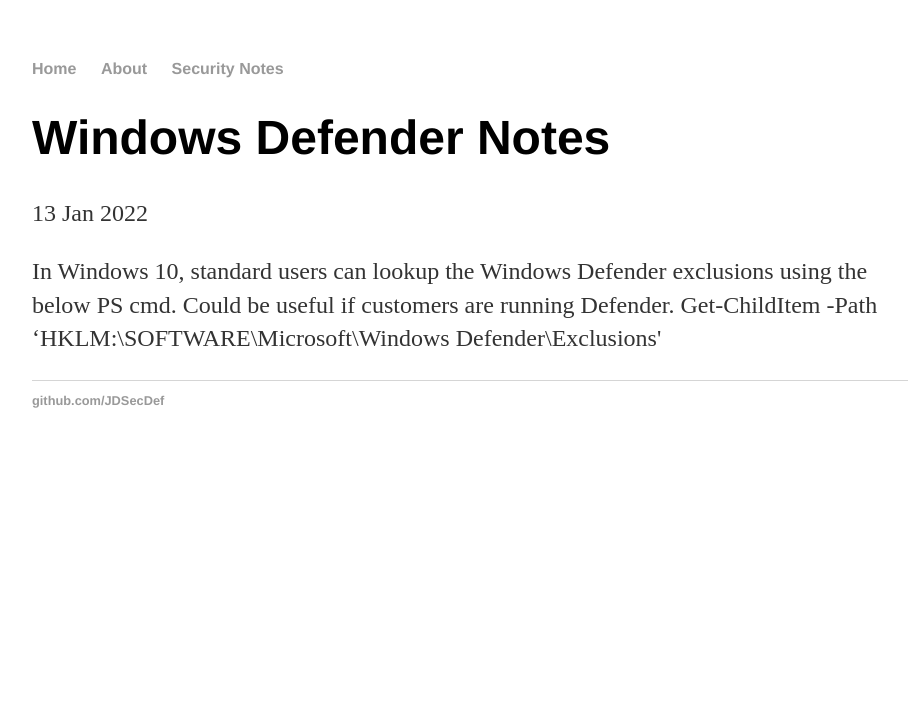
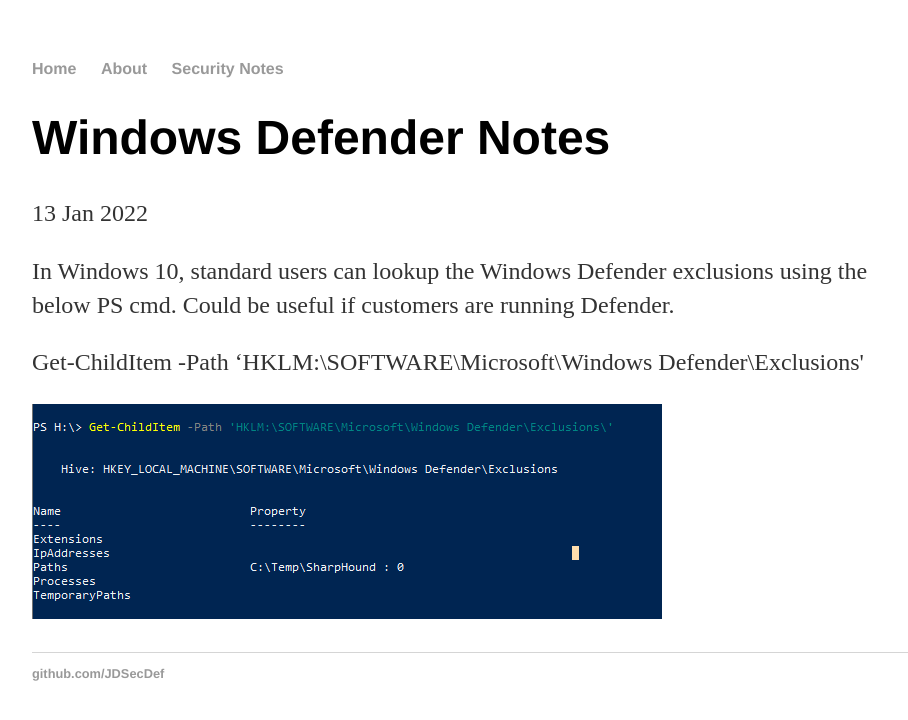
Before and after one commit to JDSecDef/JDSecDef.github.io, a Jekyll site: the page built from _posts/2022-01-30-First-Notes.md, in a window 1280 px wide. Shown: the top 720 px of the page, without its empty margins (160-1068 px from the left). Built offline with Jekyll 4.4.1, drawn with Linux system fonts in a browser that asks for light colours; Markdown is read by kramdown in place of the engine named in the settings.

Commit message:
Updates to blog and adding image.

```diff
--- a/_posts/2022-01-30-First-Notes.md
+++ b/_posts/2022-01-30-First-Notes.md
@@ -5,4 +5,7 @@
 ---
 
 In Windows 10, standard users can lookup the Windows Defender exclusions using the below PS cmd. Could be useful if customers are running Defender.
+
 Get-ChildItem -Path 'HKLM:\SOFTWARE\Microsoft\Windows Defender\Exclusions\'
+
+![useful image]({{ https://jdsecdef.github.io/ }}/assets/image.png)
```
Also changed, not shown: assets/image.png (added).
